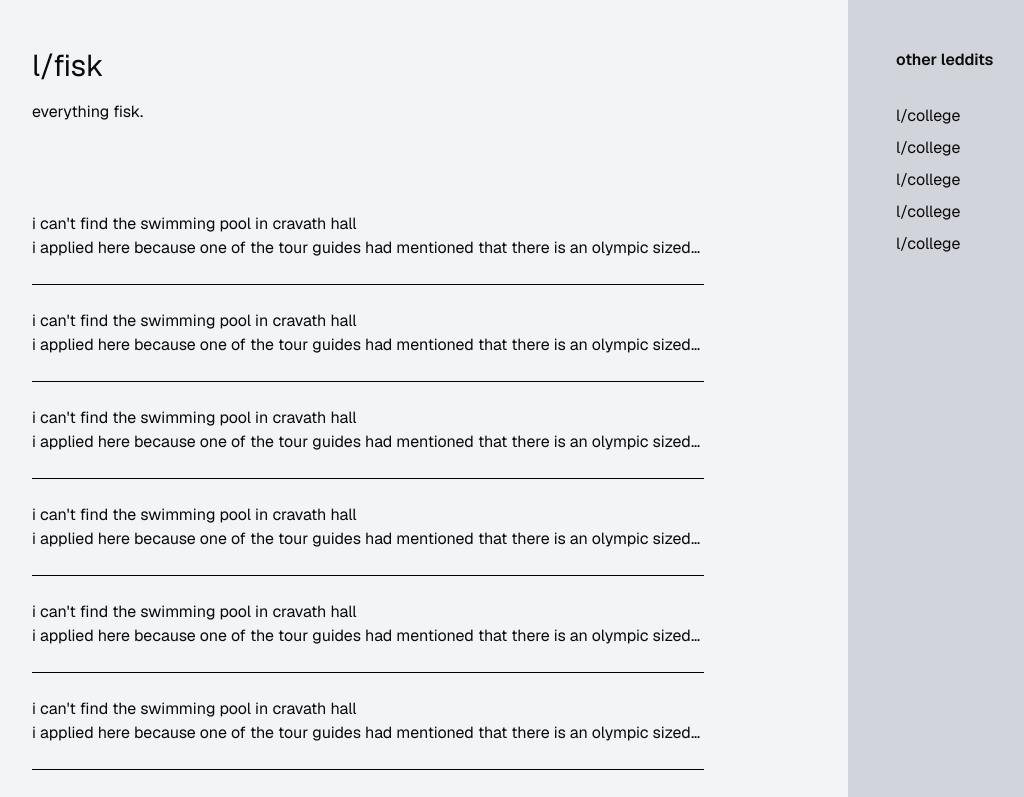
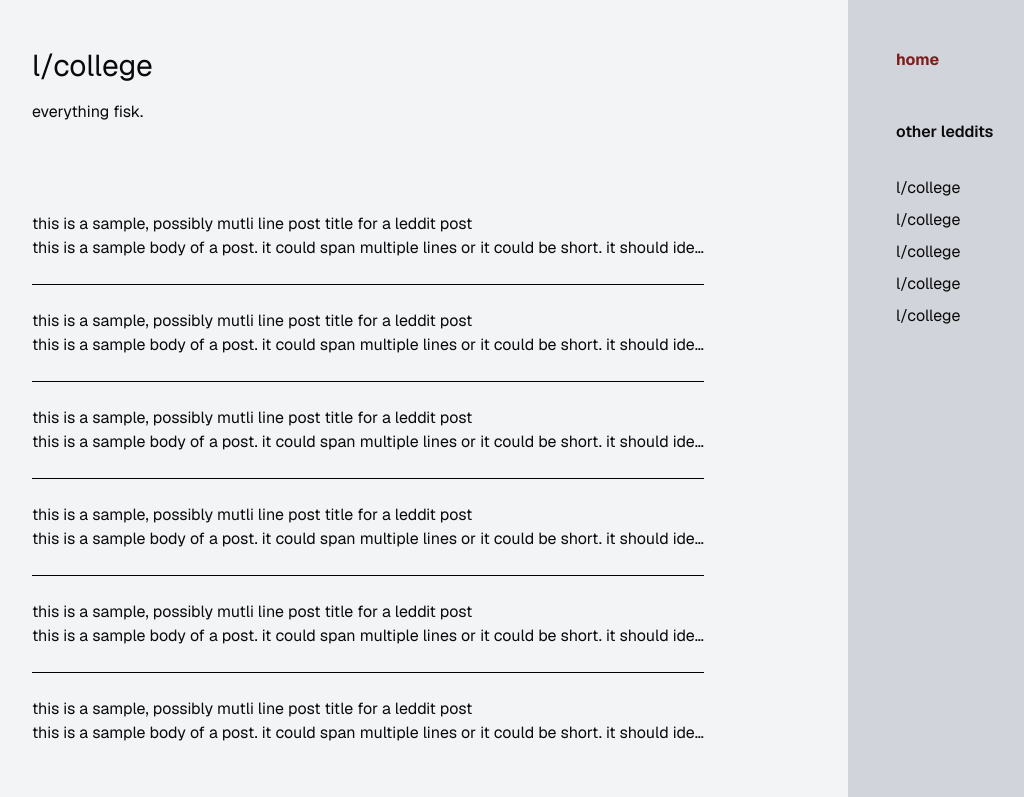
Before and after one commit to okezieuc/leddit, a Next.js app: page /l/college in a window 1280 px wide. Shown: the top 797 px of the page, without its empty margins (112-1136 px from the left). Built offline with nearby package versions, Linux system fonts and the light colour scheme; no server answers.

Commit message:
add mock links to allow for simulating actual usage

```diff
--- a/app/l/[subleddit]/[slug]/page.tsx
+++ b/app/l/[subleddit]/[slug]/page.tsx
@@ -1,19 +1,22 @@
+import Link from "next/link";
 import PostComment from "./post-comment";
 
 const sampleCommentData = {
-    body: "i thought i was the only one wondering this. i already bought my swimming gear back in atlanta.",
+    body: "this is a sample body of a comment. it could span multiple lines or it could be short. it should ideally be able to contain links, but right now, that is not supported.",
     author: "alice"
 }
 
-export default function Page() {
+export default async function Page({ params }: { params: Promise<{ subleddit: string, slug: string }> }) {
+    const { subleddit, slug } = await params;
+
     return <div>
         <div className="mb-16">
             <div className="flex flex-col gap-2">
-                <div className="text-sm">
-                    l/fisk
-                </div>
+                <Link className="text-sm" href={`/l/${subleddit}`}>
+                    l/{subleddit}
+                </Link>
                 <h1 className="text-3xl">
-                    i cannot find the swimming pool they said we had in cravath hall
+                    this is a sample, possibly mutli line post title for a leddit post
                 </h1>
                 <div className="text-sm mb-4">
                     u/bob
@@ -21,7 +24,7 @@ export default function Page() {
             </div>
 
             <p className="mt-4">
-                i am frustrated fr. i like my dorm room tho
+                this is a sample post body.
             </p>
         </div>
 
--- a/app/l/[subleddit]/[slug]/post-comment.tsx
+++ b/app/l/[subleddit]/[slug]/post-comment.tsx
@@ -9,7 +9,7 @@ export default function PostComment({ comment }: { comment: Comment }) {
             <div>
                 u/{comment.author}
             </div>
-            <div className="truncate">
+            <div>
                 {comment.body}
             </div>
         </div>
--- a/app/l/[subleddit]/page.tsx
+++ b/app/l/[subleddit]/page.tsx
@@ -1,15 +1,18 @@
 import PostListItem from "./post-list-item";
 
 const samplePostData = {
-    title: "i can't find the swimming pool in cravath hall",
-    body: "i applied here because one of the tour guides had mentioned that there is an olympic sized swimming pool in cravath hall, but i cant find it",
+    title: "this is a sample, possibly mutli line post title for a leddit post",
+    body: "this is a sample body of a post. it could span multiple lines or it could be short. it should ideally be able to contain links, but right now, that is not supported.",
+    slug: "test",
 }
 
-export default function Page() {
+export default async function Page({ params }: { params: Promise<{ subleddit: string }> }) {
+    const { subleddit } = await params;
+
     return <div>
         <div className="mb-16">
             <h1 className="text-3xl mb-4">
-                l/fisk
+                l/{subleddit}
             </h1>
             <p>
                 everything fisk.
@@ -17,14 +20,12 @@ export default function Page() {
         </div>
 
         <div className="grid grid-cols-1 divide-y divide-black">
-            <PostListItem post={samplePostData}  />
-            <PostListItem post={samplePostData}  />
-            <PostListItem post={samplePostData}  />
-            <PostListItem post={samplePostData}  />
-            <PostListItem post={samplePostData}  />
-            <PostListItem post={samplePostData}  />
-            <PostListItem post={samplePostData}  />
-            <PostListItem post={samplePostData}  />
+            <PostListItem post={samplePostData} subleddit={subleddit} />
+            <PostListItem post={samplePostData} subleddit={subleddit} />
+            <PostListItem post={samplePostData} subleddit={subleddit} />
+            <PostListItem post={samplePostData} subleddit={subleddit} />
+            <PostListItem post={samplePostData} subleddit={subleddit} />
+            <PostListItem post={samplePostData} subleddit={subleddit} />
         </div>
     </div>;
 }
--- a/app/l/[subleddit]/post-list-item.tsx
+++ b/app/l/[subleddit]/post-list-item.tsx
@@ -1,15 +1,18 @@
+import Link from "next/link";
+
 type Post = {
     title: string;
     body: string;
     author?: string;
+    slug: string;
 }
 
-export default function PostListItem({ post }: { post: Post }) {
+export default function PostListItem({ post, subleddit }: { post: Post, subleddit: string }) {
     return <>
         <div className="py-6">
-            <div>
+            <Link href={`/l/${subleddit}/${post.slug}`}>
                 {post.title}
-            </div>
+            </Link>
             <div className="truncate">
                 {post.body}
             </div>
--- a/app/layout.tsx
+++ b/app/layout.tsx
@@ -59,7 +59,8 @@ export default function RootLayout({
                   </div>
                 </div>
                 <div className="basis-1/4 min-h-screen bg-gray-300 p-12">
-                  <h2 className="font-semibold mb-8">
+                  <Link href="/" className="mb-12 text-red-900 font-bold">home</Link>
+                  <h2 className="font-semibold mb-8 mt-12">
                     other leddits
                   </h2>
                   <div className="flex flex-col gap-2">
--- a/app/page.tsx
+++ b/app/page.tsx
@@ -1,5 +1,5 @@
-import Button from "@/components/button";
 import SubledditItem from "./subleddit-item";
+import LinkButton from "@/components/linkbutton";
 
 const sampleSubledditData = {
   name: "college"
@@ -20,7 +20,7 @@ export default async function Index() {
             my communities
           </h1>
           <div>
-            <Button text="create new +" />
+            <LinkButton text="create new +" href="l/new" />
           </div>
         </div>
         <div className="flex flex-col gap-2">
--- a/app/subleddit-item.tsx
+++ b/app/subleddit-item.tsx
@@ -1,9 +1,11 @@
+import Link from "next/link";
+
 type Subleddit = {
     name: string;
 }
 
 export default function SubledditItem({ subleddit }: { subleddit: Subleddit }) {
     return <div>
-        l/{subleddit.name}
+        <Link href={`/l/${subleddit.name}`}>l/{subleddit.name}</Link>
     </div>
 }
--- /dev/null
+++ b/components/linkbutton.tsx
@@ -0,0 +1,10 @@
+import Link from "next/link";
+
+export default function LinkButton({ text, href }: { text: string, href: string }) {
+    return <Link
+        className="bg-black text-white text-sm px-6 py-2 hover:bg-slate-800 transition"
+        href={href}
+    >
+        {text}
+    </Link>
+}
```
